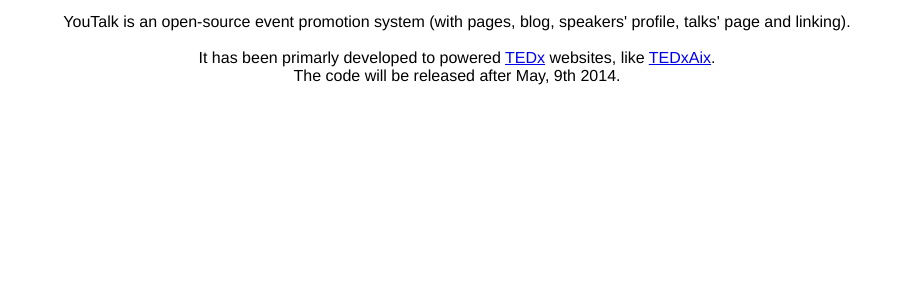
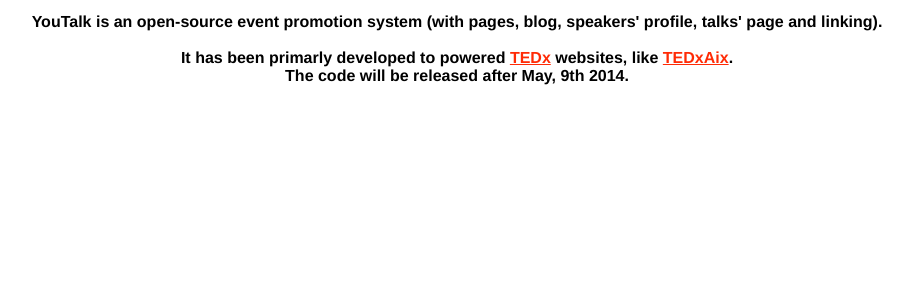
Before and after one commit to f-mb/youtalk, a plain HTML site: page index.html in a window 1280 px wide. Shown: the part 506-800 px from the top of the page, without its empty margins (183-1096 px from the left). Drawn offline with Linux system fonts and the light colour scheme.

Commit message:
Update index.html

```diff
--- a/index.html
+++ b/index.html
@@ -17,7 +17,10 @@
 
 h4 {
 	text-align: center;
-	font-weight: 300;
+
+}
+a, a:hover, a:visited {
+	color: #FF2B06;
 }
 
 </style>
```
